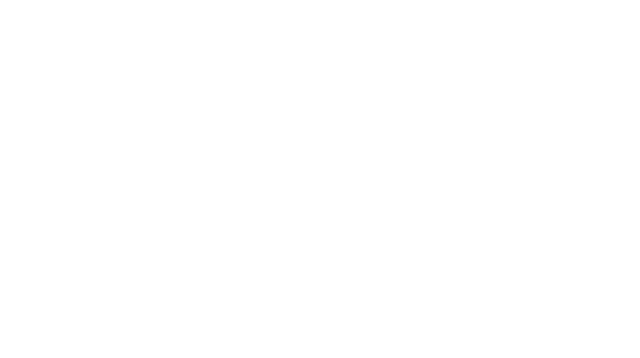
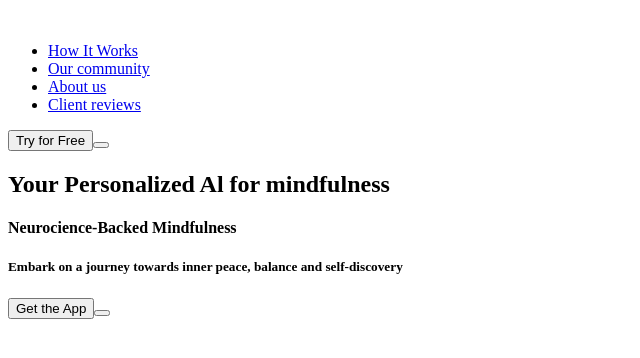
Before and after one commit to bispopedro/grupo-2-2b, a plain HTML site: page index.html in a window 1280 px wide. Shown: the whole page, without its empty margins (0-640 px from the left). Drawn offline with Linux system fonts and the light colour scheme.

Commit message:
Atualizar o index.html

```diff
--- a/index.html
+++ b/index.html
@@ -6,6 +6,23 @@
     <title>WebSite</title>
   </head>
   <body>
+<header>
+<a href="#"><IMG SCR="#"></a>
+<nav>
+<ul>
+<li><a href="#">How It Works</a></li>
+<li><a href="#">Our community</a></li>
+<li><a href="#">About us</a></li>
+<li><a href="#">Client reviews</a></li>
+</ul>
+</nav>
+<Button>Try for Free<Button>
+</header>
+<section id="principal">
+<h1> Your Personalized Al for mindfulness</h1>
+<h4>Neurocience-Backed Mindfulness</h4>
+<h5>Embark on a journey towards inner peace, balance and self-discovery</h5>
+<Button>Get the App<Button>
 
   </body>
 </html>
```
